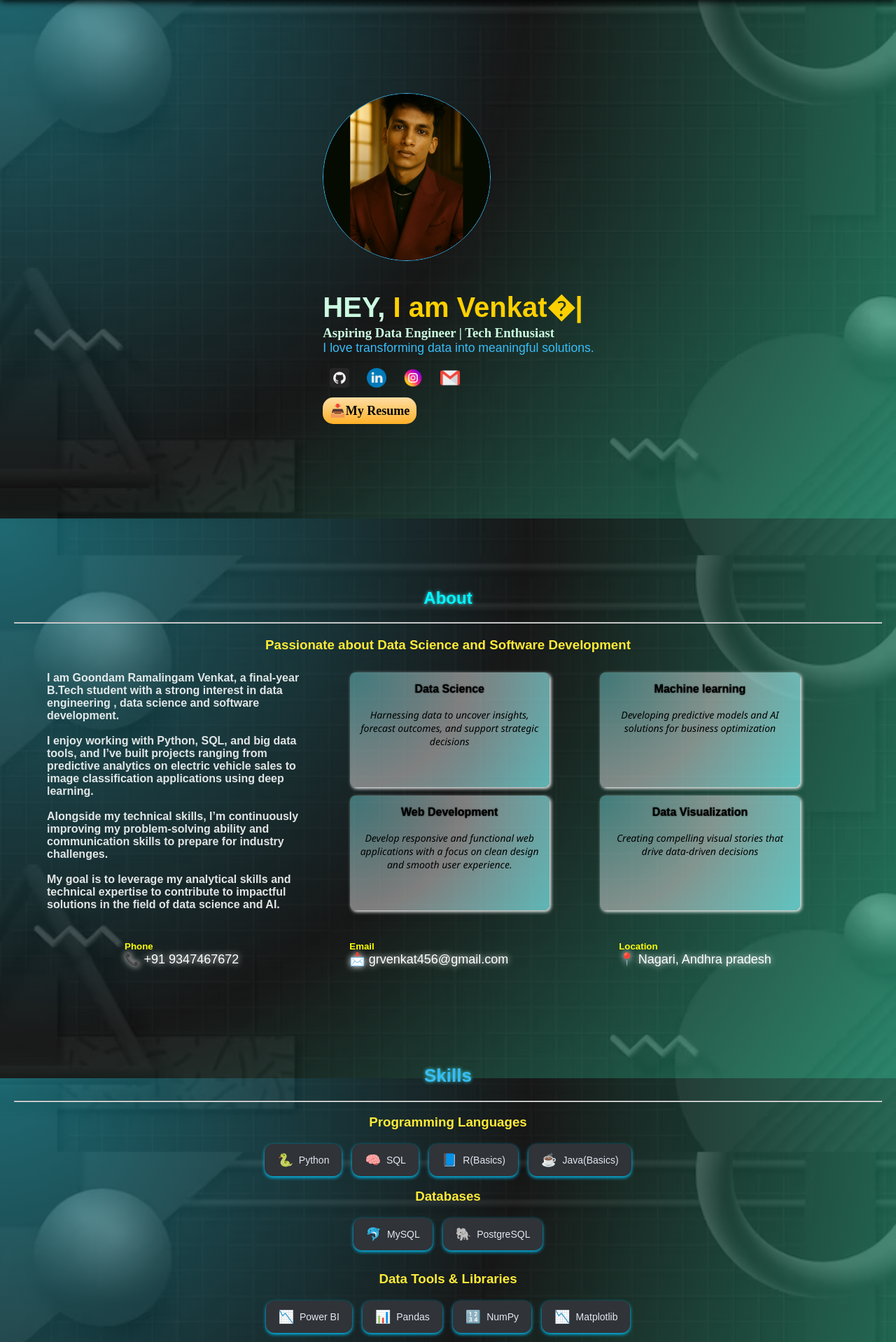
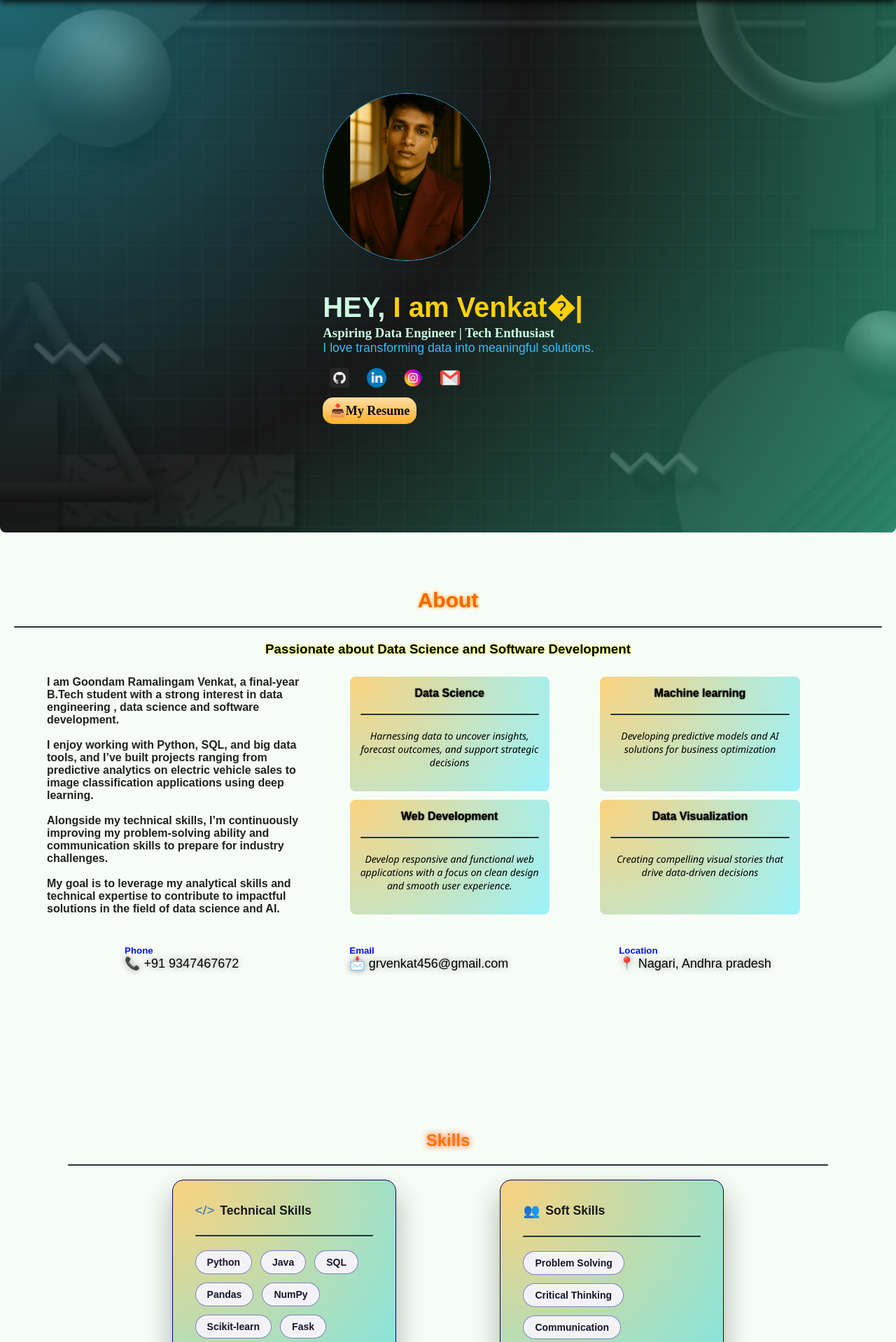
Before and after one commit to grvenkat40/MYPortfolio, a Flask app: page / in a window 1280 px wide. Shown: the part 59-1977 px from the top of the page at 70% size. Run offline with Flask 3, Linux system fonts and the light colour scheme.

Commit message:
UI updated

```diff
--- a/static/style.css
+++ b/static/style.css
@@ -119,11 +119,12 @@
 
 
 body{
-
-    background-image:radial-gradient(circle at top left, rgba(12, 161, 180, 0.5), rgba(0, 0, 0, 0.5), rgba(26, 204, 151, 0.5)),url('images/black_bg.jpg');
-    background-size: cover;        /* makes image cover entire screen */
-    background-repeat: no-repeat;  /* avoids tiling */
-    background-position: center;   /* keeps image centered */
+    font-family: -apple-system, BlinkMacSystemFont, 'Segoe UI', Roboto, sans-serif;
+    background: rgb(246, 253, 246);
+    /* background-image:radial-gradient(circle at top left, rgba(12, 161, 180, 0.5), rgba(0, 0, 0, 0.5), rgba(26, 204, 151, 0.5)),url('images/black_bg.jpg'); */
+    background-size: cover;
+    background-repeat: no-repeat;
+    background-position: center;
     background-attachment: fixed;
     display:flex;
     flex-wrap: wrap;
@@ -134,6 +135,14 @@ body{
     left: 0;
     width: 100%;
     height: 100%;
+}
+hr {
+    border: none;
+    height: 2px;
+    background-color: rgb(32, 54, 54);
+    width: 100%;
+    margin: 20px auto;
+    border-radius: 1px;
 }
 * {
     margin: 0;
@@ -266,6 +274,7 @@ section {
 .hero{
     /* background-image:radial-gradient(circle at top left, rgba(12, 161, 180, 0.3), rgba(0, 0, 0, 0.3), rgba(26, 204, 151, 0.3)),url('images/black_bg.jpg'); */
     /* background-image: url(images/background.jpg); */
+    background-image:radial-gradient(circle at top left, rgba(12, 161, 180, 0.5), rgba(0, 0, 0, 0.5), rgba(26, 204, 151, 0.5)),url('images/black_bg.jpg');
     background-size: cover;
     position :relative;
     width: 100%;
@@ -384,14 +393,16 @@ section {
 }
 #about h2{
     text-align: center;
+    font-size: 30px;
     margin-bottom: 20px;
-    color: #00f7ff;
-    text-shadow: 0 0 5px rgb(63, 223, 235);
+    color: #f76503;
+    text-shadow: 0 0 5px rgb(255, 153, 0);
 }
 #about h3{
     text-align: center;
     margin: 20px;
-    color:rgb(255, 235, 55);
+    color:rgb(0, 0, 0);
+    text-shadow: 0 0 5px rgb(238, 255, 0);
 }
 #about_para p{
     font-size: 17px;
@@ -408,9 +419,8 @@ section {
 
 #about_para {
     flex: 1 1 300px;
-    color: rgba(255, 255, 255, 0.87);
+    color: rgba(0, 0, 0, 0.87);
     font-weight: bolder;
-
 }
 #tech_stack_grid {
     display: grid;
@@ -421,7 +431,7 @@ section {
 }
 .tech_grid {
   /* background: radial-gradient(circle at top left, rgb(245, 187, 81,0.80), rgb(231, 226, 226,0.55),rgb(124, 238, 241,0.80)); */
-    background: radial-gradient(circle at top left, rgb(124, 238, 241,0.40), rgb(231, 226, 226,0.50),rgb(124, 238, 241,0.70));
+    background: radial-gradient(circle at top left, rgb(255, 168, 6,0.5), rgb(94, 235, 253,0.6));
   padding: 15px;
   margin: 1px;
   width: 80%;
@@ -452,88 +462,126 @@ section {
     justify-content: space-evenly;
 }
 #connect-way h5{
-    color: yellow;
+    color: rgb(0, 17, 255);
 }
 #connect-way a{
     margin-top: 20px;
     text-decoration: none;
-    color: rgb(255, 255, 255);
-    text-shadow: 0 0 10px white;
+    color: rgb(0, 0, 0);
+    text-shadow: 0 0 10px rgb(148, 145, 145);
     font-size: large;
 
+}
+/* Skills Section */
+
+/* Responsive Design */
+
+#skills{
+    margin-top:10%;
+}
+
+#skills_h1{
+    text-align: center;
+    color: rgb(255, 115, 0);
+    text-shadow: 0 0 10px rgb(255, 72, 0);
+}
+
+.skills_section{
+    display: flex;
+    flex-direction: row;
+    justify-content: space-evenly;
+}
+.skills-container {
+    background: radial-gradient(circle at top left, rgb(255, 168, 6,0.5), rgb(94, 235, 253));
+    border-radius: 16px;
+    padding: 2rem;
+    box-shadow: 0 20px 40px rgba(0, 0, 0, 0.3);
+    border: 1px solid #050561;
+    width: 320px;
+    transition: all 0.3s ease-in-out;
+}
+.skills-container:hover{
+    transform: scale(1.03);
+    box-shadow: 0 20px 40px rgba(0, 0, 0, 0.6 );
+
+}
+.skills-header {
+    display: flex;
+    align-items: center;
+    gap: 0.5rem;
+    margin-bottom: 1.5rem;
+    transition:all 0.3s ease-in-out;
+}
+
+.skills-container:hover .skills-header{
+    transform: scale(1.1);
+}
+
+.skills-header .icon {
+    font-size: 1.2rem;
+    color: #025ab8ce;
+    transition: all 0.3s ease-in-out;
+}
+
+.skills-container:hover .icon {
+    transform: scale(1.1) rotate(360deg);
+}
+
+.skills-header h3 {
+    font-size: 1.1rem;
+    font-weight: 600;
+    color: #18181a;
+}
+
+.skills-list {
+    display: flex;
+    flex-wrap: wrap;
+    gap: 0.75rem;
+
+}
+.skill-pill {
+    background-color: #f3f3f7;
+    border: 1px solid rgb(17, 17, 153,0.5);
+    border-radius: 20px;
+    padding: 0.5rem 1rem;
+    font-size: 0.875rem;
+    color: #16162c;
+    font-weight: 550;
+    cursor: pointer;
+    transition: all 0.2s ease;
+    user-select: none;
+        }
+
+.skill-pill:hover {
+    background-color: #e8e8ed;
+    border-color: #c7c7cc;
+}
+
+.skill-pill:active {
+    transform: scale(0.98);
+}
+/* Soft skills container styling */
+.soft-skills .skills-header .icon {
+    color: #34c759;
+}
+
+/* Responsive design */
+@media (max-width: 768px) {
+    body {
+        flex-direction: column;
+        align-items: center;
+    }
+
+    .skills-container {
+        width: 100%;
+        max-width: 400px;
+    }
 }
 
 
 
-/* Responsive Design */
-@media (max-width: 768px) {
-    .filter-buttons {
-        flex-wrap: wrap;
-    }
-}
 
-/* Skills */
-    .skills {
-    width: 100%;
-    padding: 60px 20px;
-    /* background-color: #1e293b; */
-    text-align: center;
-    /* border-right: 2px solid rgb(255, 230, 7);
-    border-left: 2px solid rgb(255, 230, 7); */
-    /* border-top: 2px solid #38bdf8;
-    border-bottom: 2px solid #38bdf8; */
-    }
-    .skills h3{
-        color:rgb(255, 235, 55);
-        margin-bottom: 20px;
-    }
-    .skills h2 {
-    font-size: 26px;
-    color: #38bdf8;
-    margin-bottom: 20px;
-    text-shadow: 0 0 5px rgb(63, 223, 235);
-    }
-
-    .skills-category {
-    margin-bottom: 30px;
-    }
-
-    .skill-grid {
-    display: flex;
-    flex-wrap: wrap;
-    justify-content: center;
-    gap: 15px;
-    }
-
-    .skill-card {
-    background-color: #303338;
-    padding: 12px 18px;
-    border-radius: 12px;
-    font-size: 14px;
-    font-weight: 500;
-    color: #e2e8f0;
-    display: flex;
-    align-items: center;
-    gap: 8px;
-    box-shadow: 0 2px 5px #00C9FF;
-    transition: transform 0.2s ease;
-    }
-
-    .skill-card:hover {
-    transform: scale(1.05)translateY(20px)rotate(20deg);
-    }
-
-    .skill-icon {
-    font-size: 18px;
-    }
-
-    @media (max-width: 600px) {
-    .skill-card {
-        font-size: 13px;
-        padding: 10px 14px;
-    }
-    }
-/* Project new */
+/* /* Project Section */
 
 @media (max-width: 400px) {
     .project-card { width: 240px; }
--- a/templates/index.html
+++ b/templates/index.html
@@ -66,19 +66,20 @@
                 </div>
                 <div id="tech_stack_grid">
                     <div class="tech_grid">
-                        <h4>Data Science</h4><br>
+                        <h4>Data Science</h4>
+                        <hr>
                         <p>Harnessing data to uncover insights, forecast outcomes, and support strategic decisions</p>
                     </div>
                     <div class="tech_grid">
-                        <h4>Machine learning</h4><br>
+                        <h4>Machine learning</h4><hr>
                         <p>Developing predictive models and AI solutions for business optimization</p>
                     </div>
                     <div class="tech_grid">
-                        <h4>Web Development</h4><br>
+                        <h4>Web Development</h4><hr>
                         <p>Develop responsive and functional web applications with a focus on clean design and smooth user experience.</p>
                     </div>
                     <div class="tech_grid">
-                        <h4>Data Visualization</h4><br>
+                        <h4>Data Visualization</h4><hr>
                         <p>Creating compelling visual stories that drive data-driven decisions</p>
                     </div>
                 </div>
@@ -100,67 +101,58 @@
             </div>
         </section>
 <!-- SKILLS -->
-        <section class="skills" id="skills">
-            <h2>Skills</h2>
+        <section class="skill_section" id="skills">
+            <div id="skills_h1">
+                <h1>Skills</h1>
+            </div>
             <hr>
-            <div class="skills-category"><br>
-            <h3>Programming Languages</h3>
-            <div class="skill-grid">
-                <div class="skill-card"><span class="skill-icon">🐍</span> Python</div>
-                <div class="skill-card"><span class="skill-icon">🧠</span> SQL</div>
-                <div class="skill-card"><span class="skill-icon">📘</span> R(Basics)</div>
-                <div class="skill-card"><span class="skill-icon">☕</span> Java(Basics)</div>
-            </div><br>
-            <h3>Databases</h3>
-            <div class="skill-grid">
-                <div class="skill-card"><span class="skill-icon">🐬</span> MySQL</div>
-                <div class="skill-card"><span class="skill-icon"> 🐘</span> PostgreSQL</div>
+            <div class="skills_section">
+                <div class="skills-container technical-skills">
+                    <div class="skills-header">
+                        <span class="icon">&lt;/&gt;</span>
+                        <h3>Technical Skills</h3>
+                    </div>
+                    <hr style="color: blackś;">
+                    <div class="skills-list">
+                        <div class="skill-pill">Python</div>
+                        <div class="skill-pill">Java</div>
+                        <div class="skill-pill">SQL</div>
+                        <div class="skill-pill">Pandas</div>
+                        <div class="skill-pill">NumPy</div>
+                        <div class="skill-pill">Scikit-learn</div>
+                        <div class="skill-pill">Fask</div>
+                        <div class="skill-pill">Machine Learning</div>
+                        <div class="skill-pill">Visualization</div>
+                        <div class="skill-pill">Power BI</div>
+                        <div class="skill-pill">Django</div>
+                        <div class="skill-pill">Seaborn</div>
+                        <div class="skill-pill">Jupyter</div>
+                        <div class="skill-pill">VS Code</div>
                     </div>
                 </div>
 
-            <div class="skills-category">
-            <h3>Data Tools & Libraries</h3>
-            <div class="skill-grid">
-                <div class="skill-card"><span class="skill-icon">📉</span> Power BI</div>
-                <div class="skill-card"><span class="skill-icon">📊</span> Pandas</div>
-                <div class="skill-card"><span class="skill-icon">🔢</span> NumPy</div>
-                <div class="skill-card"><span class="skill-icon">📉</span> Matplotlib</div>
+                <div class="skills-container soft-skills">
+                    <div class="skills-header">
+                        <span class="icon">👥</span>
+                        <h3>Soft Skills</h3>
                     </div>
+                    <hr>
+                    <div class="skills-list">
+                        <div class="skill-pill">Problem Solving</div>
+                        <div class="skill-pill">Critical Thinking</div>
+                        <div class="skill-pill">Communication</div>
+                        <div class="skill-pill">Team Leadership</div>
+                        <div class="skill-pill">Team collaboration</div>
+                        <div class="skill-pill">Storytelling</div>
                     </div>
-
-            <div class="skills-category">
-            <h3>Tools & Platforms</h3>
-            <div class="skill-grid">
-                <div class="skill-card"><span class="skill-icon">🔧</span> Git</div>
-                <div class="skill-card"><span class="skill-icon">🖥️</span> VS Code</div>
-                <div class="skill-card"><span class="skill-icon">🐧</span> Linux</div>
                 </div>
             </div>
         </section>
 
+
+
+
 <!-- EDUCATION -->
-        <!-- <section id="EDUCATION">
-            <h2 style="text-align: center;">EDUCATION</h2><br>
-            <hr><br>
-            <div class="timeline">
-                <div class="event">
-                    <div class="date">2014 - 2020</div>
-                    <div class="title">Secondary School Certificate(SCC)</div>
-                    <div class="location">Z P High School,AP</div>
-                </div>
-                <div class="event">
-                    <div class="date">2020 - 2022</div>
-                    <div class="title">Intermediate-MPC</div>
-                    <div class="location">Sri Sai Jyothi Junior College,Ap</div>
-                </div>
-                <div class="event">
-                    <div class="date">2022 - 2026</div>
-                    <div class="title">Bachelor of Computer Science and Information Technology </div>
-                    <div class="location">Siddharth Institute of Engineering and Technology/div>
-                </div>
-            </div>
-        </section> -->
-
         <section class="education-timeline" id="education-timeline">
             <h2 class="section-title">🎓 Education</h2><hr><br>
             <div class="timeline">
@@ -326,6 +318,7 @@
                 <h4><strong>Python Programming Intern</strong></h4>
                 <h5> Aug 2024</h5>
             </div>
+            <hr>
             <h5><strong> Ybi Foundation</strong></h5>
             <p>During this internship, I gained strong hands-on experience with Python libraries such as Pandas and NumPy while working on various datasets.</p>
             <div id="certify_skills">
@@ -340,6 +333,7 @@
                 <h4><strong>Data Visualization</strong> </h4>
                 <h5>Apr 2025</h5>
             </div>
+            <hr>
             <h5><strong> Forage(TATA)</strong></h5>
             <p>Completed a virtual experience program focused on creating insightful visualizations and dashboards to support business decision-making.</p>
             <div id="certify_skills">
@@ -354,6 +348,7 @@
                 <h4><strong>Data Science Intern</strong> </h4>
                 <h5>Apr-July 2025</h5>
             </div>
+            <hr>
             <h5><strong> Unified Mentor</strong></h5>
             <p>Worked on data preprocessing, analysis, and basic modeling techniques while applying data science concepts to practical case studies.</p>
             <div id="certify_skills">
@@ -363,23 +358,28 @@
             </div>
             <a href="https://drive.google.com/file/d/1CIpUrD9rsOdnwq9JlTQ9nfC1s6lr0_Hb/view" target="_blank">Verify Certificate</a>
         </div>
-        <!-- <div id="certify_card">
-            <h4>Data Science Intern</h4>
-            <h5>Unified Mentor</h5>
-            <p>Worked on data preprocessing, analysis, and basic modeling techniques while applying data science concepts to practical case studies.</p>
+
+        <div id="certify_card">
+            <div id="name_data">
+                <h4><strong>Python Skill Up</strong> </h4>
+                <h5>Apr-July 2025</h5>
+            </div>
+            <hr>
+            <h5><strong>GeeksforGeeks</strong></h5>
+            <p>This course helped me strengthen my Python skills, dive deeper into problem-solving, and sharpen my coding logic.</p>
             <div id="certify_skills">
-                <h6>Scikit- Learn</h6>
-                <h6>Machine Leaning</h6>
-                <h6>Pandas</h6>
+                <h6>Python Programming</h6>
             </div>
-            <a href="">Verify Certificate</a>
-        </div> -->
+            <a href="https://media.geeksforgeeks.org/courses/certificates/f0f6bc73b145b77fae82a2b8a2c4bfda.pdf" target="_blank">Verify Certificate</a>
+        </div>
+
+
     </div>
 </section>
 
 
 <section id="Contact">
-    <h2 style="text-align: center;color: #38bdf8;text-shadow:0 0 5px  aqua;">Send a Message</h2><br/>
+    <h2 style="text-align: center;color: #ff5e00ff;text-shadow:0 0 5px #ff5e00ff;">Send a Message</h2><br/>
     <hr><br>
     <form id="contact-form" action="/" method="POST">
         <label for="name">Your Full Name</label>
@@ -413,14 +413,20 @@
 <footer>
     <div class="footer-container">
         <div class="footer-left">
-            <h3>Goondam Ramalingam Venkat</h3>
-            <p>Data Science & Engineering Enthusiast</p>
+            <h3>G R Venkat</h3><br>
+            <p>Data Science & Software Engineering and Development</p>
+            <br>
+            <picture>
+                <img src="../static/images/venkat_title.png" alt="Blog Thumbnail" id='venkat_logo'>
+            </picture>
+
         </div>
         <div class="footer-center">
             <ul class="footer-links">
             <li><a href="#about"">About Me</a></li>
             <li><a href="#skills"">Skills</a></li>
             <li><a href="#projects">Projects</a></li>
+            <li><a href='#certificate'>Certificates</a></li>
             <li><a href="#education-timeline">Education</a></li>
             <li><a href="#Contact"">Contact</a></li>
             </ul>
@@ -431,11 +437,19 @@
                 <a href="https://www.linkedin.com/in/venkatgr" target="_blank"><img src="{{ url_for('static',filename='images/linkedin.png') }}" alt="LinkedIn"></a>
                 <a href="https://www.instagram.com/venkat_40_smart?igsh=MXNiNXdqcjlkZnloag==" target="_blank"><img src="{{ url_for('static',filename='images/instagram.png') }}" alt="Twitter"></a>
                 <a href="mailto:venkat2040gr@gmail.com"><img src="{{ url_for('static',filename='images/gmail.png') }}" alt="Gmail"></a>
+            </div><br>
+            <div id="contact_wayss">
+                <div id="connect-way">
+                    <a href="tel:+919347467672">📞 +91 9347467672</a>
+                </div><br><br>
+                <div id="connect-way">
+                    <a href="mailto:grvenkat456@gmail.com?subject=Portfolio Contact">📩 grvenkat456@gmail.com</a>
+                </div>
             </div>
         </div>
         </div>
         <div class="footer-bottom">
-            <p>&copy; 2025 Goondam Ramalingam Venkat. All rights reserved.</p>
+            <p>&copy; 2025 G R Venkat. All rights reserved.</p>
         </div>
 </footer>
 
```
Also changed, not shown: other parts of static/style.css (+72 -40 lines). Lines whose indentation alone changed are shown as unchanged.
